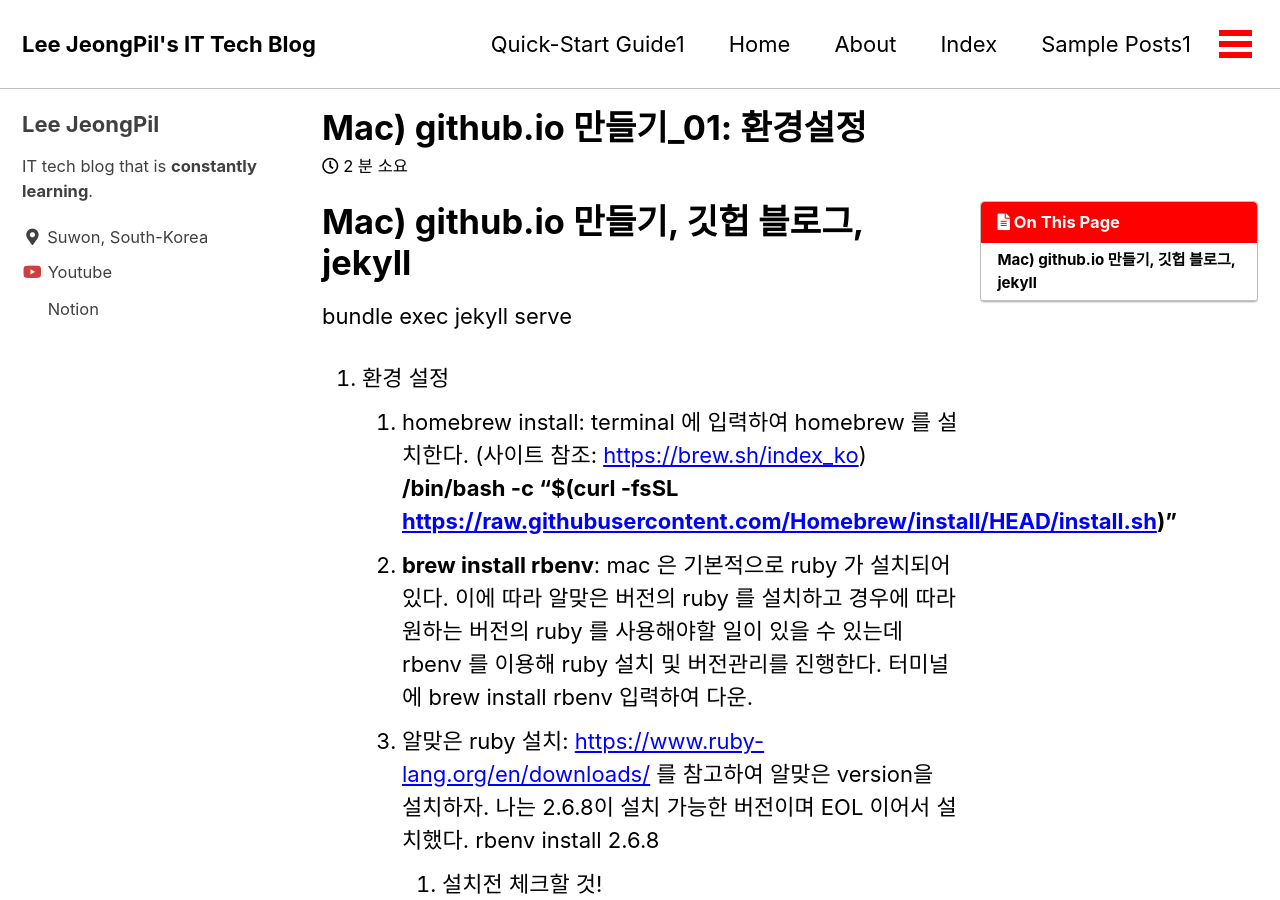
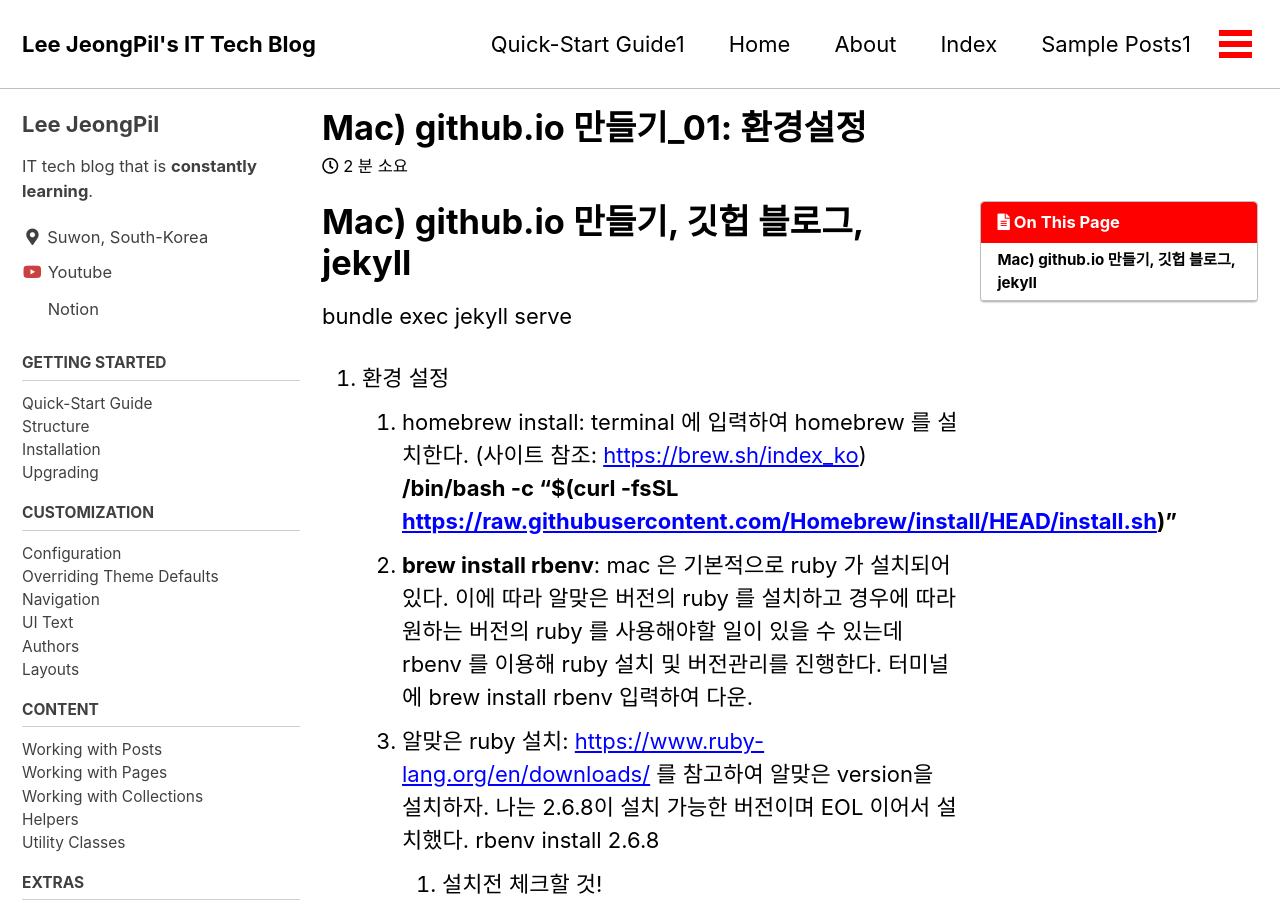
Before and after one commit to leejeongpil/leejeongpil.github.io, a Jekyll site: the page built from _posts/2021-08-01-first-post-test.md, in a window 1280 px wide and 900 px high. Built offline with Jekyll 4.4.1, drawn with Linux system fonts in a browser that asks for light colours; cached includes are drawn as plain includes.

Commit message:
Update _config.yml

```diff
--- a/_config.yml
+++ b/_config.yml
@@ -290,4 +290,4 @@ defaults:
       share: true
       related: true
       sidebar:
-        nav: main-sidebar
+        nav: docs
```
